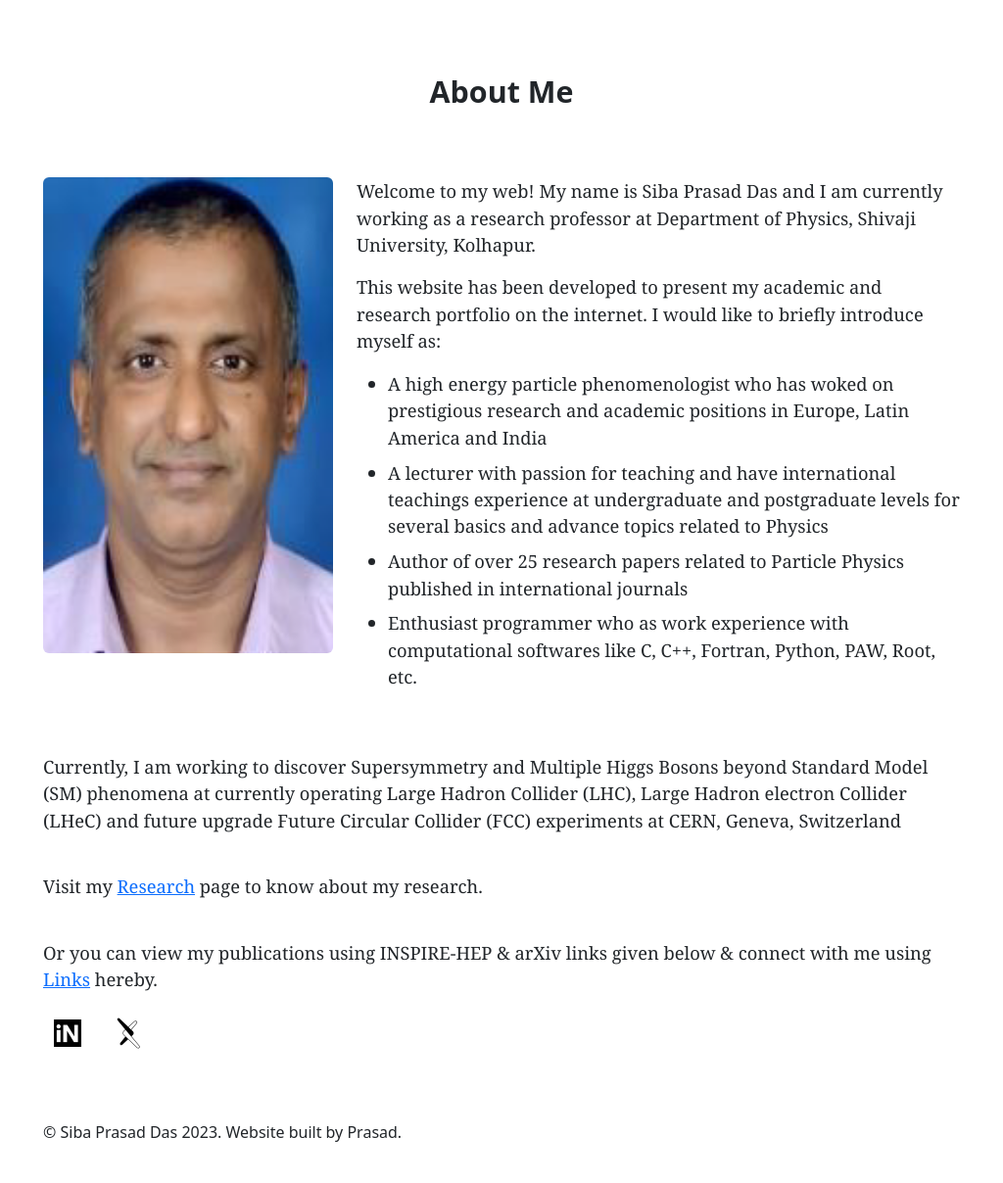
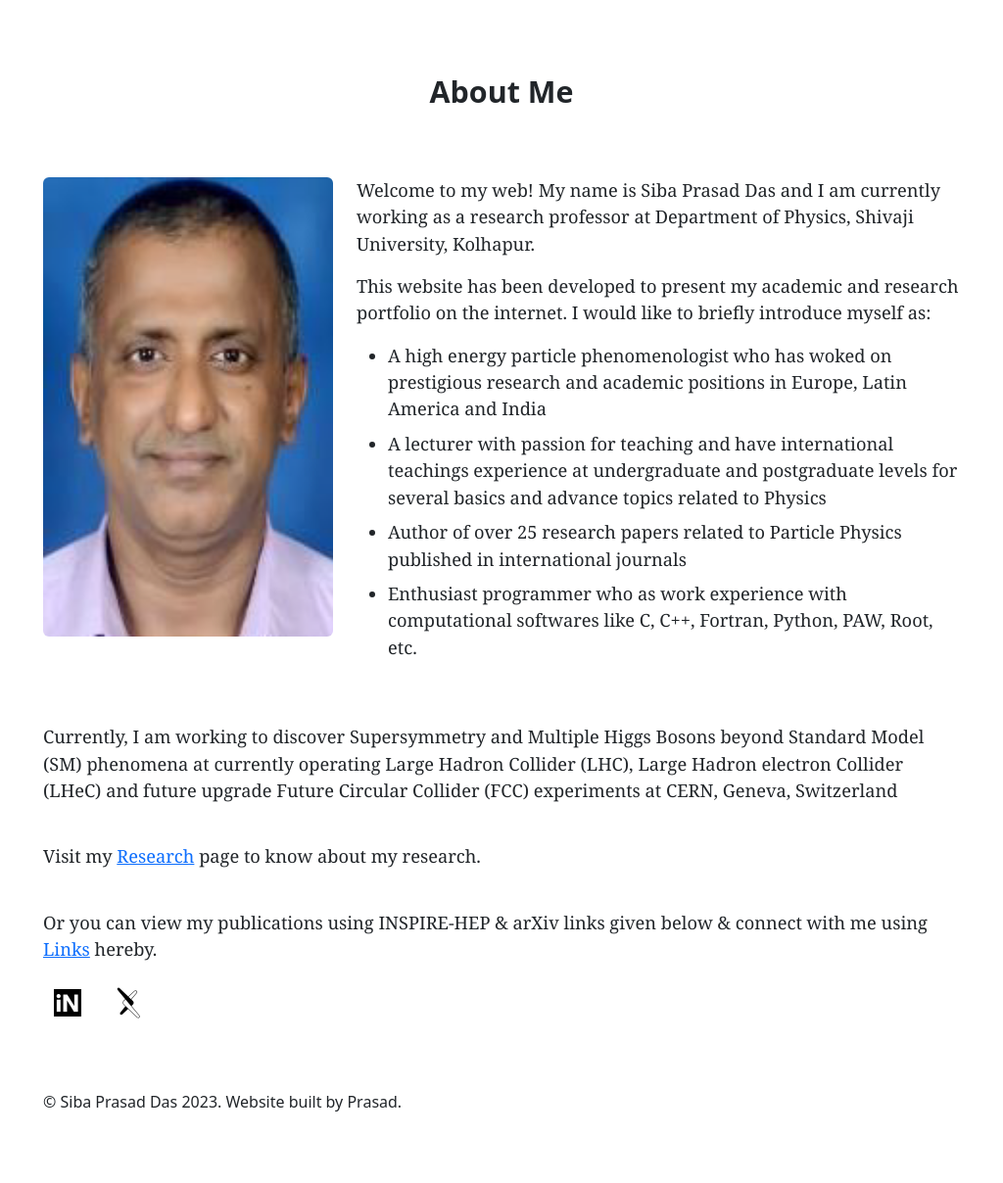
Before and after one commit to pnsawant/dr-das-web-app, a Flask app: page / in a window 1024 px wide. Shown: the part 190-1398 px from the top of the page at 98% size. After the commit the page ends 1325 px from the top, so only its background shows below. Run offline with Flask 3, Linux system fonts and the light colour scheme; some libraries are stand-ins or nearby versions; some web fonts are replaced.

Commit message:
Modified layout.css and home.css

```diff
--- a/static/mycss/home.css
+++ b/static/mycss/home.css
@@ -35,7 +35,7 @@
 
 @media (min-width: 992px) and (max-width: 1200px) {
     #profile-picture {
-        height: 90% !important;
+        height: 92% !important;
         width: 100% !important;
     }
 }
--- a/static/mycss/layout.css
+++ b/static/mycss/layout.css
@@ -40,7 +40,7 @@
 
 @media (min-width: 992px) and (max-width: 1200px) {
     .mytext {
-        font-size: 1.145rem !important;
+        font-size: 1.14rem !important;
         font-weight: 500 !important;
         font-family: Georgia !important;
     }
```
